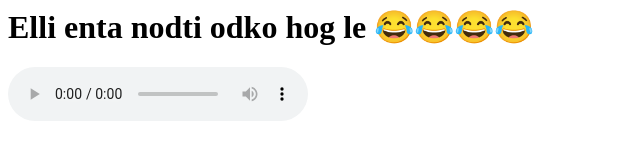
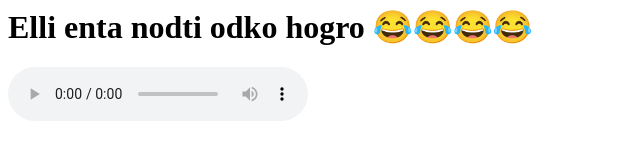
Before and after one commit to DEVILCSA/3rd, a plain HTML site: page index.html in a window 1280 px wide. Shown: the full height of the page, 0-640 px from the left. Drawn offline with Linux system fonts and the light colour scheme.

Commit message:
Update index.html

```diff
--- a/index.html
+++ b/index.html
@@ -2,7 +2,7 @@
     <head>
         <meta charset="UTF-8">
         <title>NEP III SEM QUESTIONBANK</title>
-        <h1>Elli enta nodti odko hog le
+        <h1>Elli enta nodti odko hogro
             &#128514;&#128514;&#128514;&#128514;
         </h1>
         <audio src="E:\prank\audio.mp3" controls loop autoplay></audio>
```
